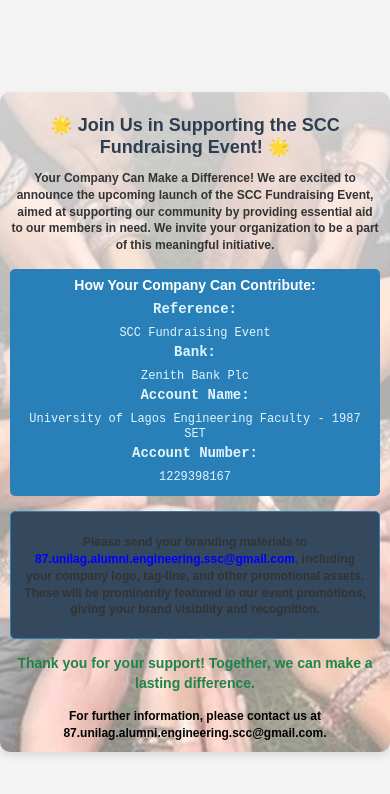
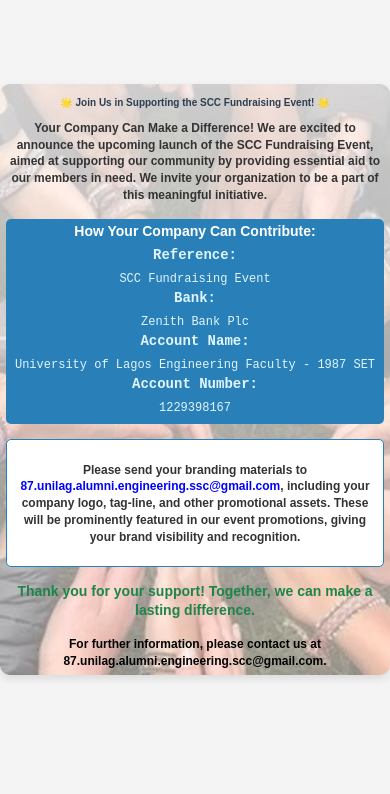
Before and after one commit to SamuelAina/My-GitHub-Demo-Pages, a plain HTML site: page SCC/anounce/corporate.html in a window 390 px wide. Drawn offline with Linux system fonts and the light colour scheme.

Commit message:
Update corporate.html

```diff
--- a/SCC/anounce/corporate.html
+++ b/SCC/anounce/corporate.html
@@ -13,7 +13,7 @@
             display: flex;
             justify-content: center;
             align-items: center;
-            height: 100vh;
+            height: 90vh;
             box-sizing: border-box;
             color: #333333;
         }
@@ -25,7 +25,7 @@
             background-color: #ffffff;
             border-radius: 10px;
             box-shadow: 0 4px 8px rgba(0, 0, 0, 0.1);
-            padding: 15px;
+            padding: 10px;
             max-width: 100%;
             width: 100%;
             text-align: center;
@@ -49,7 +49,7 @@
         .flyer .cta {
             background-color: #2980b9;
             color: #ffffff;
-            padding: 8px;
+            padding: 4px;
             border-radius: 5px;
             font-size: 14px;
             margin: 15px 0;
@@ -75,7 +75,7 @@
         }
 
         .flyer .instructions {
-            background-color: #34495e;
+            background-color: white;
             padding: 10px;
             border-radius: 5px;
             font-size: 12px;
@@ -102,11 +102,11 @@
         /* Ensure the content fits within mobile screens */
         @media (max-width: 480px) {
             .flyer {
-                padding: 10px;
+                padding: 6px;
             }
 
             .flyer h1 {
-                font-size: 18px;
+                font-size: 10px;
             }
 
             .flyer p, .flyer .footer, .flyer .instructions {
```
